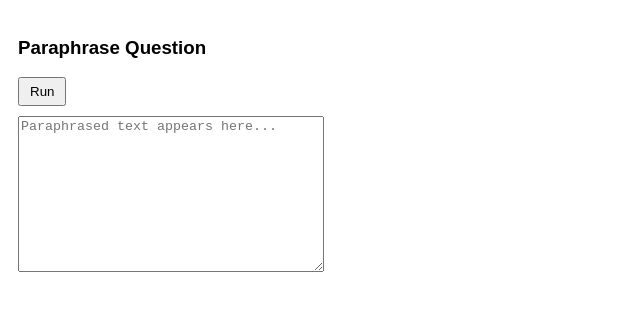
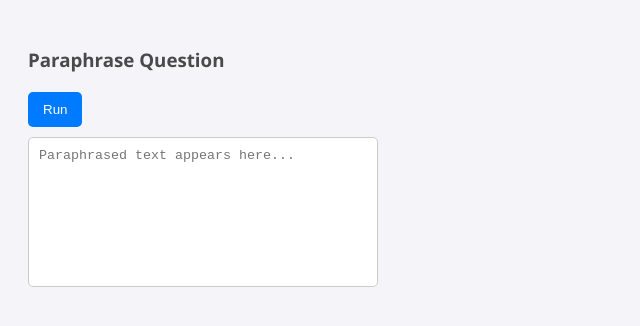
Before and after one commit to suyash1397/LeetLingo, a website built with webpack: page popup.html in a window 1280 px wide. Shown: the whole page, without its empty margins (0-640 px from the left). Built offline with nearby package versions, Linux system fonts and the light colour scheme; no server answers; what groq-sdk would draw is missing.

Commit message:
Added styling

```diff
--- a/popup.html
+++ b/popup.html
@@ -3,21 +3,45 @@
 
 <head>
     <meta charset="UTF-8">
+    <meta name="viewport" content="width=device-width, initial-scale=1.0">
+    <title>Paraphrase Tool</title>
     <style>
         body {
-            font-family: Arial, sans-serif;
-            padding: 10px;
-            width: 300px;
+            font-family: 'Segoe UI', Tahoma, Geneva, Verdana, sans-serif;
+            padding: 20px;
+            width: 350px;
+            background-color: #f4f4f9;
+            color: #333;
+        }
+
+        h3 {
+            margin-bottom: 20px;
+            color: #4a4a4a;
         }
 
         textarea {
             width: 100%;
             height: 150px;
             margin-top: 10px;
+            padding: 10px;
+            border: 1px solid #ccc;
+            border-radius: 5px;
+            resize: none;
+            box-sizing: border-box;
         }
 
         button {
-            padding: 5px 10px;
+            padding: 10px 15px;
+            background-color: #007bff;
+            color: white;
+            border: none;
+            border-radius: 5px;
+            cursor: pointer;
+            transition: background-color 0.3s ease;
+        }
+
+        button:hover {
+            background-color: #0056b3;
         }
     </style>
 </head>
```
